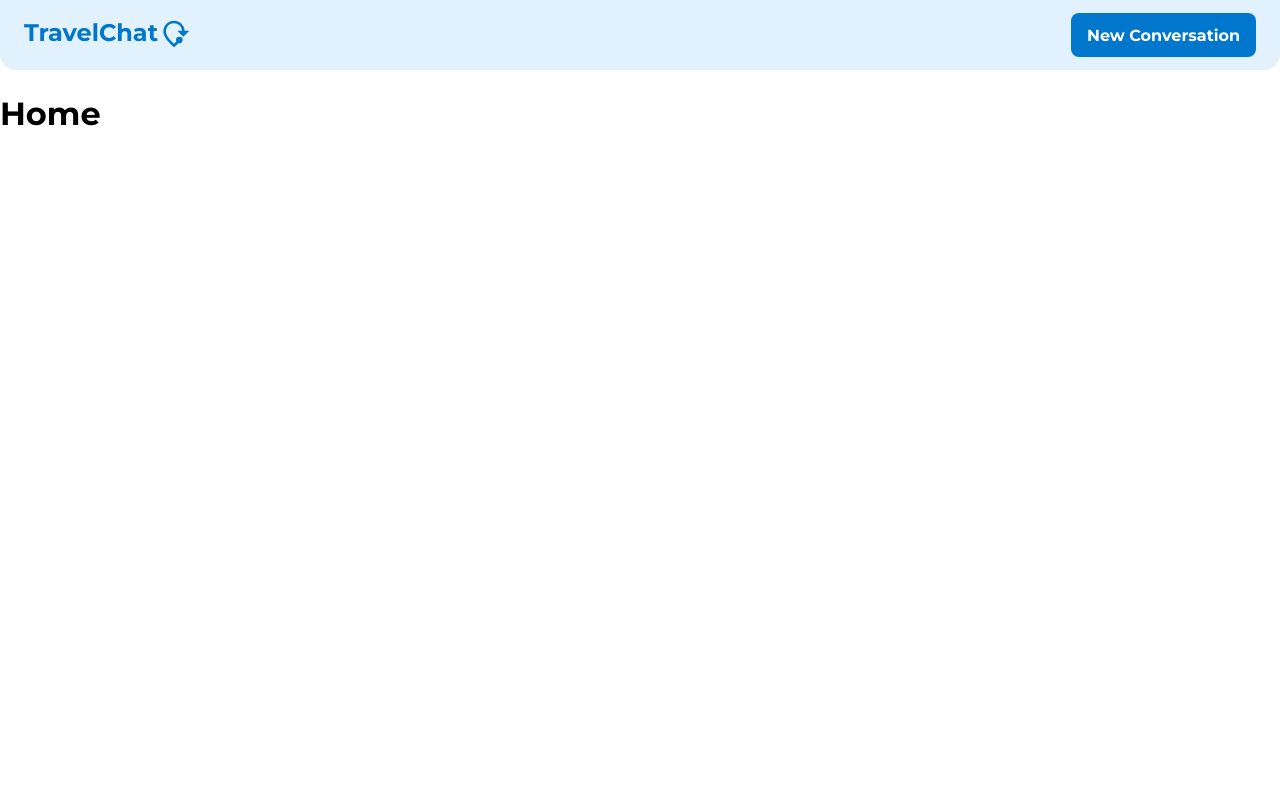
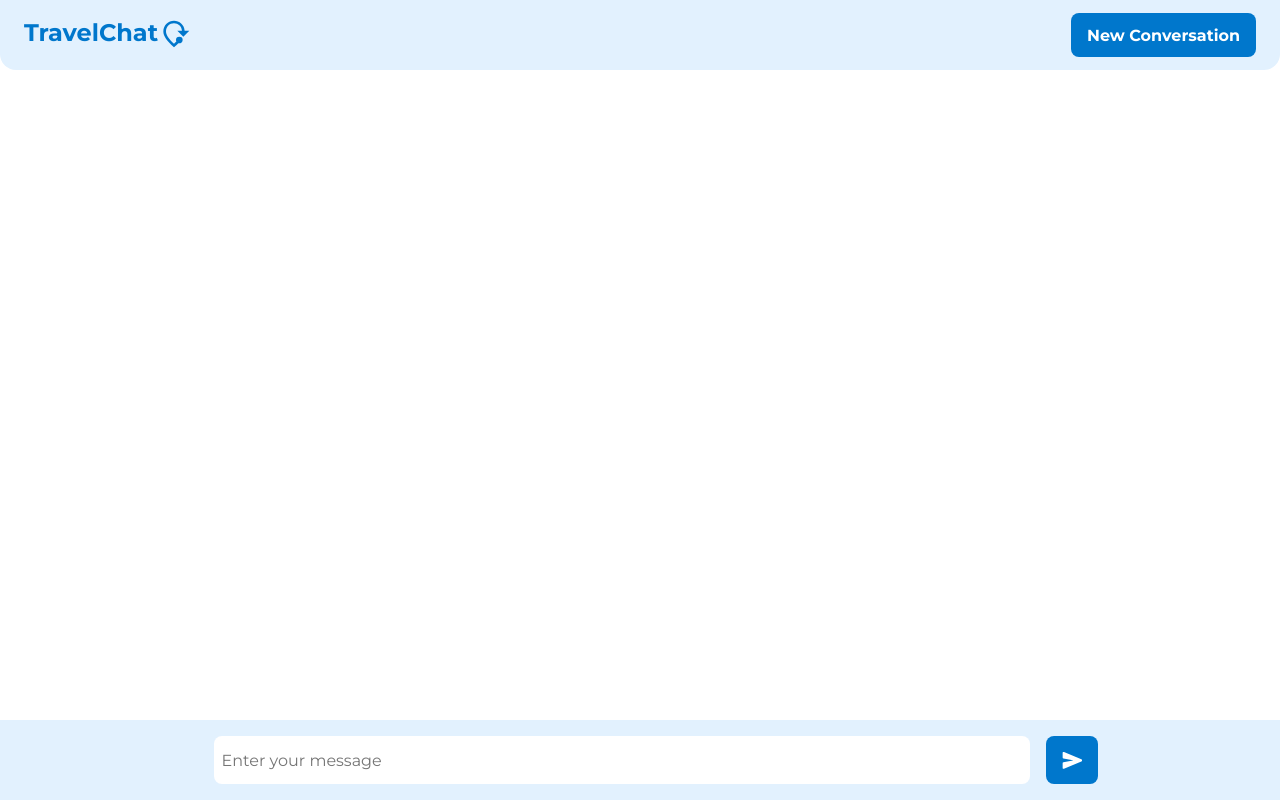
Before and after one commit to IBM-Summer-Academy/TravelChat, a React (Vite) app in the folder travelchat.client/: page / in a window 1280 px wide. Built offline with nearby package versions, Linux system fonts and the light colour scheme.

Commit message:
bottom bar styling.

```diff
--- /dev/null
+++ b/travelchat.client/src/Components/BottomBar.jsx
@@ -0,0 +1,75 @@
+import React from 'react'
+import styled from 'styled-components'
+import { IoSend } from "react-icons/io5";
+
+function BottomBar() {
+
+
+    return (
+        <>
+            <SBottomBar>
+                <form>
+                    <input type="text" placeholder="Enter your message" />
+                    <button type="submit"><IoSend /></button>
+                </form>
+            </SBottomBar>
+        </>
+    )
+}
+
+const SBottomBar = styled.div`
+    position: fixed;
+    bottom: 0;
+    left: 0;
+    width: 100%;
+    padding: 1rem;
+    align-items: center;
+    justify-content: center;
+    display: flex;
+    background-color: #E2F1FE;
+
+    form {
+        display: flex;
+        align-items: center;
+    }
+
+    input {
+        padding: 0.5rem;
+        font-size: 1rem;
+        border: none;
+        border-radius: 0.5rem;
+        margin-right: 1rem;
+        width: 50rem;
+        height: 2rem;
+    }
+
+    button {
+        padding: 0.5rem 1rem;
+        background-color: #0077CC;
+        color: white;
+        font-size: 1.3rem;
+        border: none;
+        border-radius: 0.5rem;
+        cursor: pointer;
+        height: 3rem;
+        text-align: center;
+        display: flex;
+        align-items: center;
+        justify-content: center;
+        outline: none;
+    }
+
+    button:hover {
+        background-color: #005FA3;
+    }
+
+    button:active {
+        background-color: #0D1B1A;
+    }
+
+    input:focus {
+        outline: none;
+    }
+`
+
+export default BottomBar
--- a/travelchat.client/src/Pages/Home.jsx
+++ b/travelchat.client/src/Pages/Home.jsx
@@ -1,9 +1,10 @@
 import React from 'react'
+import BottomBar from '../Components/BottomBar'
 
 function Home() {
     return (
         <>
-            <h1>Home</h1>
+            <BottomBar />
         </>
     )
 }
```
Also changed, not shown: travelchat.client/src/Components/Wrapper.jsx (deleted, +0 -10 lines).
